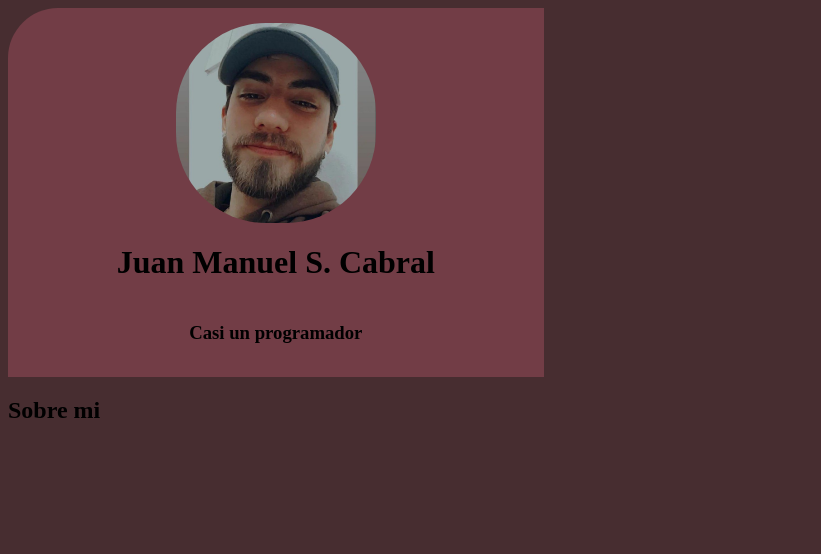
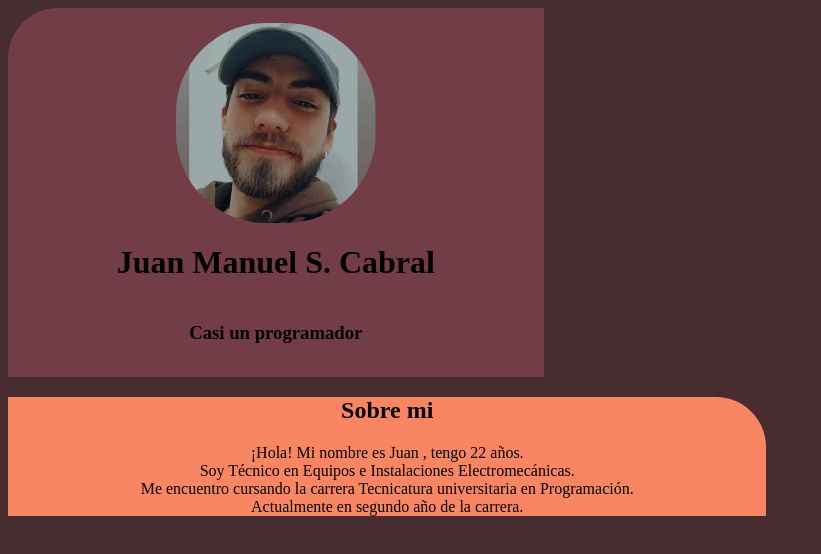
Before and after one commit to juancabralll/juancabralll.github.io, a plain HTML site: page index.html in a window 1280 px wide. Shown: the whole page, without its empty margins (0-821 px from the left). Drawn offline with Linux system fonts and the light colour scheme.

Commit message:
Se agrega sección presentación

```diff
--- a/index.html
+++ b/index.html
@@ -13,6 +13,13 @@
         <div class ="ladoDer">
             <div class="sobre-mi">
                 <h2>Sobre mi </h2>
+                <p> ¡Hola! Mi nombre es Juan , tengo 22 años.<br>
+                    Soy Técnico en Equipos e Instalaciones Electromecánicas.<br\><br>
+                    Me encuentro cursando la carrera Tecnicatura universitaria en Programación.<br\><br>
+                    Actualmente en segundo año de la carrera.<br\>
+
+                </p>
+            </div>
             </div>
         </div>
     </body>
--- a/styles.css
+++ b/styles.css
@@ -18,3 +18,13 @@ body {
     height: 200px;
     border-radius: 45%;
 }
+.ladoDer{
+    background-color: rgb(249, 134, 99);
+    width: 60%;
+    border-top-right-radius: 50px;
+}
+.sobre-mi {
+    text-align: center;
+    width: 100%;
+
+}
```
